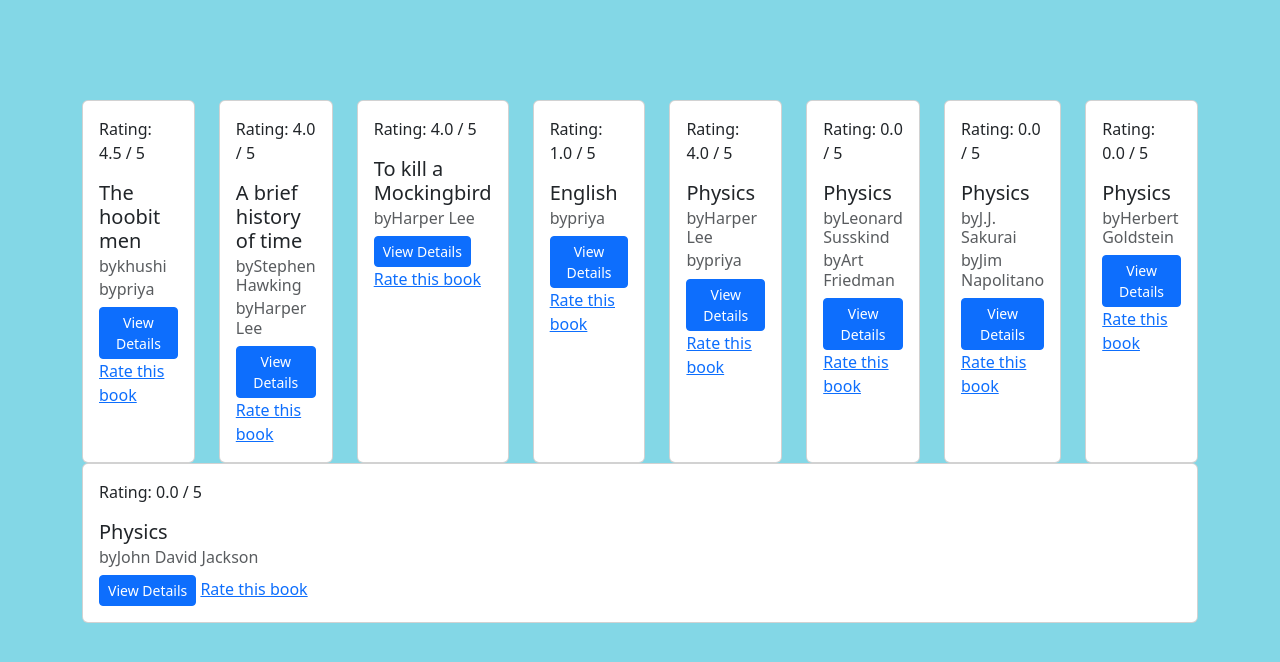
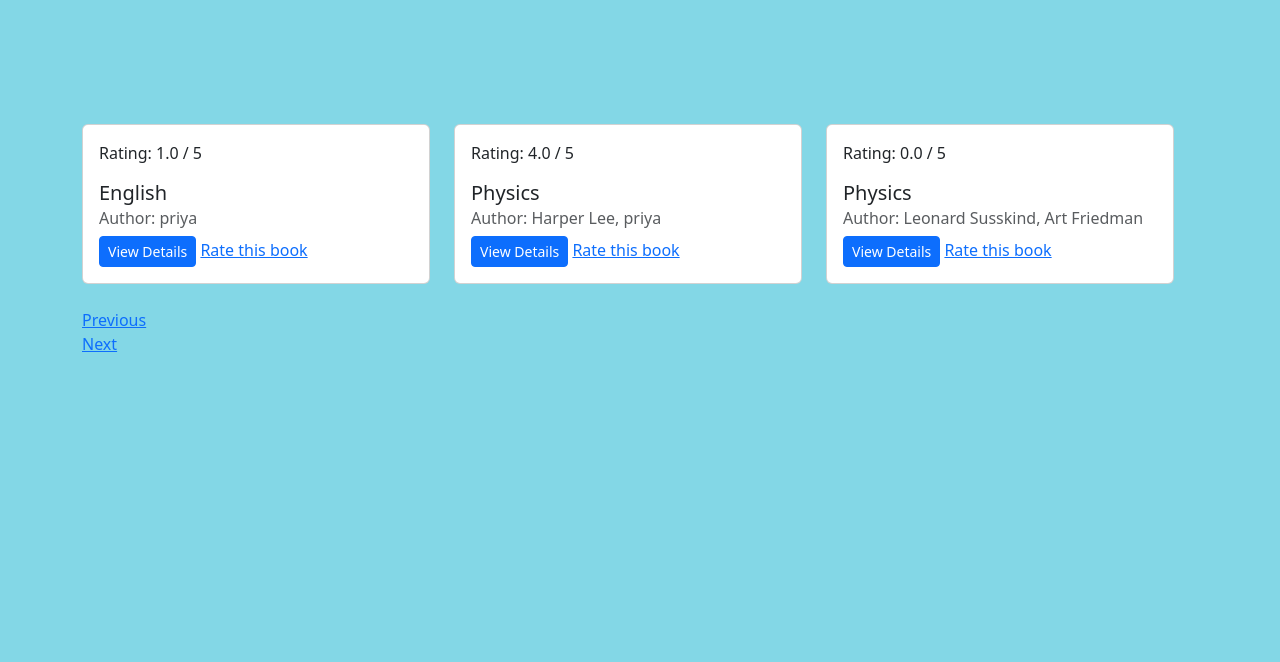
Before and after one commit to khushipandey8292/library_project, a Django app: page /show/?page=2 in a window 1280 px wide. Shown: the part 56-718 px from the top of the page. Run offline with Django 5.2, Linux system fonts and the light colour scheme; data comes from the database, SQL or seed files in the repository; both versions use the stored data as it was after the commit; parts of the project's set-up code (start-up, migrations or seed data) failed here and were passed over; some libraries are stand-ins or nearby versions.

Commit message:
pagination

```diff
--- a/library_app/models.py
+++ b/library_app/models.py
@@ -1,5 +1,5 @@
 from django.db import models
-from django.urls import reverse
+from django.utils import timezone
 from django.contrib.auth.models import User
 from django.core.validators import MaxValueValidator,MinValueValidator
 class Authortable(models.Model):
@@ -13,7 +13,7 @@
     book_name=models.CharField(max_length=60)
     book_cate=models.CharField(max_length=70)
     book_published_year=models.DateField()
-    rating=models.IntegerField(validators=[MinValueValidator(0),MaxValueValidator(5)],default=0)
+    rating=models.FloatField(validators=[MinValueValidator(0),MaxValueValidator(5)],default=0.0)
 
     def book_written_by(self):
         return ",".join([str(p) for p in self.authors.all()])
@@ -21,13 +21,11 @@
     def __str__(self):
         return self.book_name
 
-class BorrowRecord(models.Model):
-    user = models.ForeignKey(User, on_delete=models.CASCADE)  # User borrowing the book
-    book = models.ForeignKey(BooKtable, on_delete=models.CASCADE)  # Book being borrowed
-    borrow_date = models.DateField(auto_now_add=True)  # Borrow date
+class Borrow(models.Model):
+    book=models.ForeignKey(BooKtable,on_delete=models.CASCADE)
+    user=models.ForeignKey(User,on_delete=models.CASCADE)
+    borrow_date=models.DateField(auto_now_add=True)
+    return_date=models.DateField(null=True,blank=True)
 
     def __str__(self):
         return f"{self.user.username} borrowed {self.book.book_name}"
-
-    def borrow_book(self):
-        return ",".join([str(p) for p in self.book.book_name])
--- a/library_app/templates/book_list.html
+++ b/library_app/templates/book_list.html
@@ -1,16 +1,14 @@
 {% extends 'base.html' %}
 {% load static %}
 {% block content %}
-<div class="row row-cols-1 row-cols-md-3 g-4" style='margin-top:100px;'></div>
+<div class="row row-cols-1 row-cols-md-3 g-4" style='margin-top:100px;'>
     {% for book in books %}
     <div class="col">
         <div class="card h-100">
             <div class="card-body">
                 <p>Rating: {{ book.rating }} / 5</p>
                 <h5 class="card-title">{{book.book_name}}</h5>
-                {% for auth in book.authors.all %}
-                    <h6 class="card-subtitle mb-2 text-muted">by{{auth.author_name}}</h6>
-                {% endfor %}
+                <h6 class="card-subtitle mb-2 text-muted">Author: {{ book.authors.all|join:", " }}</h6>
                 <a href="{% url 'book-detail' book.id %}" class="btn btn-sm btn-primary">View Details</a>
                 {% if perms.library_app.rate_book %}
                 {% else %}
@@ -24,4 +22,16 @@
         <p>No books found.</p>
     </div>
     {% endfor %}
+    <div class="text-">
+        <span>
+            {% if books.has_previous %}
+            <a href="?page={{books.previous_page_number}}">Previous</a><br>
+            {% endif %}
+            {% comment %} <span>Page {{page_obj.number}} of {{page_obj.paginator.num_pages}} {% endcomment %}
+            {% if books.has_next %}
+            <a href="?page={{books.next_page_number}}">Next</a>
+            {% endif %}
+        </span>
+    </div>
+</div>
 {% endblock content %}
--- a/library_app/templates/bookdetails.html
+++ b/library_app/templates/bookdetails.html
@@ -7,9 +7,7 @@
     <div class="card col-sm-5">
       <div class="card-body">
           <h2 class="card-title">{{book.book_name}}</h2>
-          {% for auth in book.authors.all %}
-          <h6 class="card-subtitle mb-2 text-muted">by{{auth.author_name}}</h6>
-          {% endfor %}
+          <h6 class="card-subtitle mb-2 text-muted">Author: {{ book.authors.all|join:", " }}</h6>
           <div class="row mb-3">
             <div class="col-md-6">
               <p><strong>Book Category : </strong>{{book.book_cate}}</p>
--- a/library_app/templates/borrow_book.html
+++ b/library_app/templates/borrow_book.html
@@ -2,7 +2,6 @@
 {% load  static  %}
 {% block content %}
 <div class="col-sm-7 " style='margin-top:70px;'>
-<h2><i>Book is Borrowed by You</i></h2><br>
 <form method="post">
     {% csrf_token %}
     {{ form.as_p }}
--- a/library_app/views.py
+++ b/library_app/views.py
@@ -1,9 +1,10 @@
 from django.shortcuts import render,HttpResponseRedirect,redirect
 from .forms import SignupForm,LoginForm,RatingForm
-from .forms import BookForm,BorrowForm
+from .forms import BookForm
 from .models import BooKtable
 from django.contrib import messages
 from django.db.models import Q
+from django.core.paginator import Paginator
 from django.contrib.auth import authenticate,login,logout
 def home(request):
     return render(request,'index.html')
@@ -82,8 +83,12 @@
     return render(request,'addbook.html',{'form':form})
 
 def book_list(request):
-    books=BooKtable.objects.all().order_by('id')
-    return render(request,'book_list.html',{'books':books})
+    all_post=BooKtable.objects.all().order_by('id')
+    paginator=Paginator(all_post,per_page=3)
+    page_number=request.GET.get('page')
+    page_obj=paginator.get_page(page_number)
+    return render(request,'book_list.html',{'books':page_obj})
+
 
 def book_detail(request,pk):
     book=BooKtable.objects.get(pk=pk)
@@ -122,13 +127,3 @@
         form = RatingForm(instance=book)
 
     return render(request, 'rate_book.html', {'form': form, 'book': book})
-
-def borrow_book(request):
-    if request.method=='POST':
-        form=BorrowForm(request.POST)
-        if form.is_valid():
-            form.save()
-            form=BorrowForm()
-    else:
-        form=BorrowForm()
-    return render(request,'borrow_book.html',{'form':form})
--- a/library_management_system/urls.py
+++ b/library_management_system/urls.py
@@ -32,5 +32,5 @@
     path('book/<int:pk>/edit/',views.book_update,name='book-update'),
     path('book/<int:pk>/delete/',views.book_delete,name='book-delete'),
     path('rate/<int:pk>/',views.rate_book, name='rate_book'),
-    path('borrow/',views.borrow_book,name='borrow-book'),
+
 ]
```
Also changed, not shown: library_app/admin.py (+4 -4 lines), library_app/forms.py (+1 -7 lines), library_app/templates/book_detail.html (+2 -5 lines), db.sqlite3, library_app/migrations/0001_initial.py, library_app/migrations/0002_borrow.py, library_app/migrations/0002_rename_author_booktable_authors.py (deleted), library_app/migrations/0003_booktable_average_rating.py (deleted), library_app/migrations/0005_remove_borrowrecord_is_returned_and_more.py (deleted), library_app/migrations/0006_remove_booktable_average_rating_booktable_rating.py (deleted).
